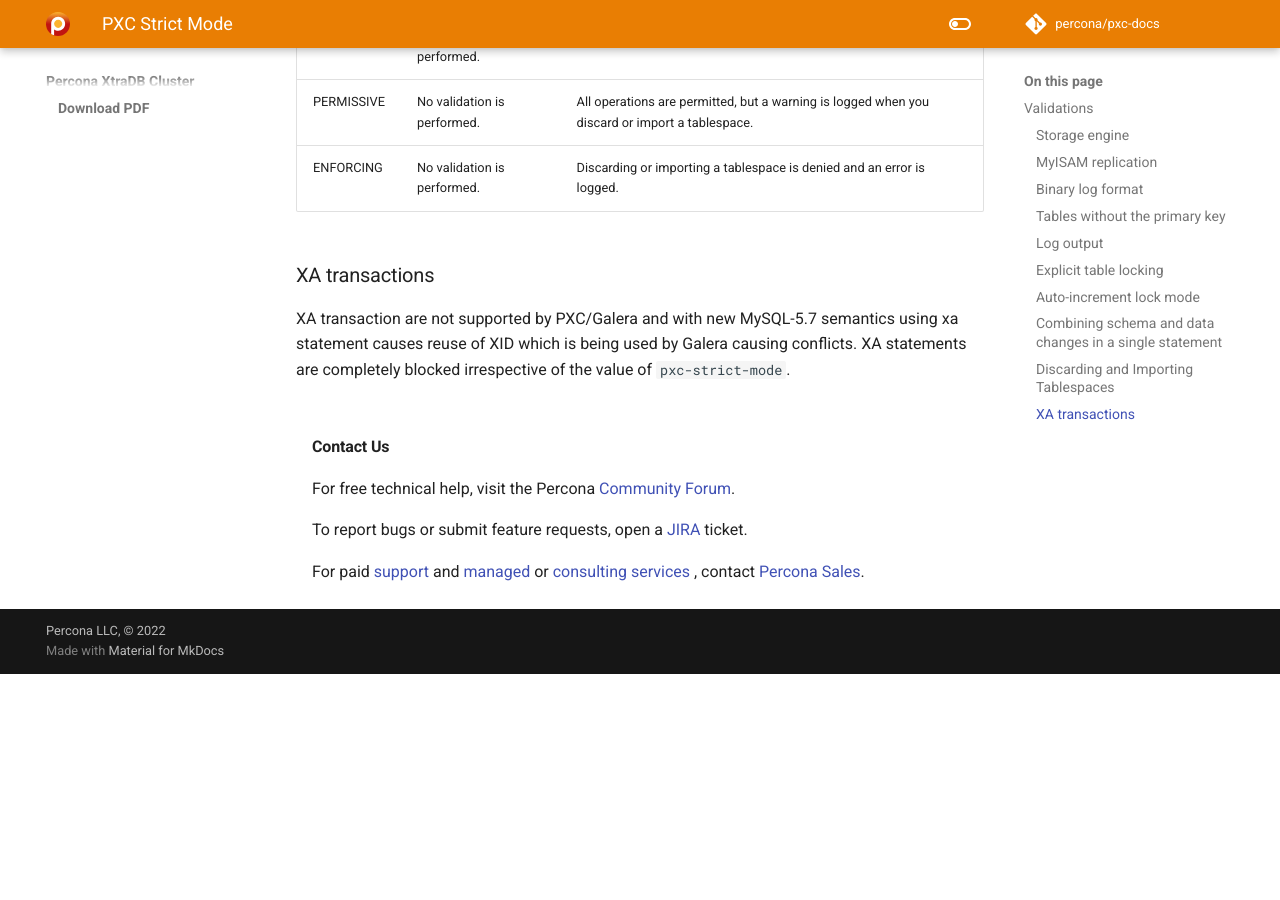
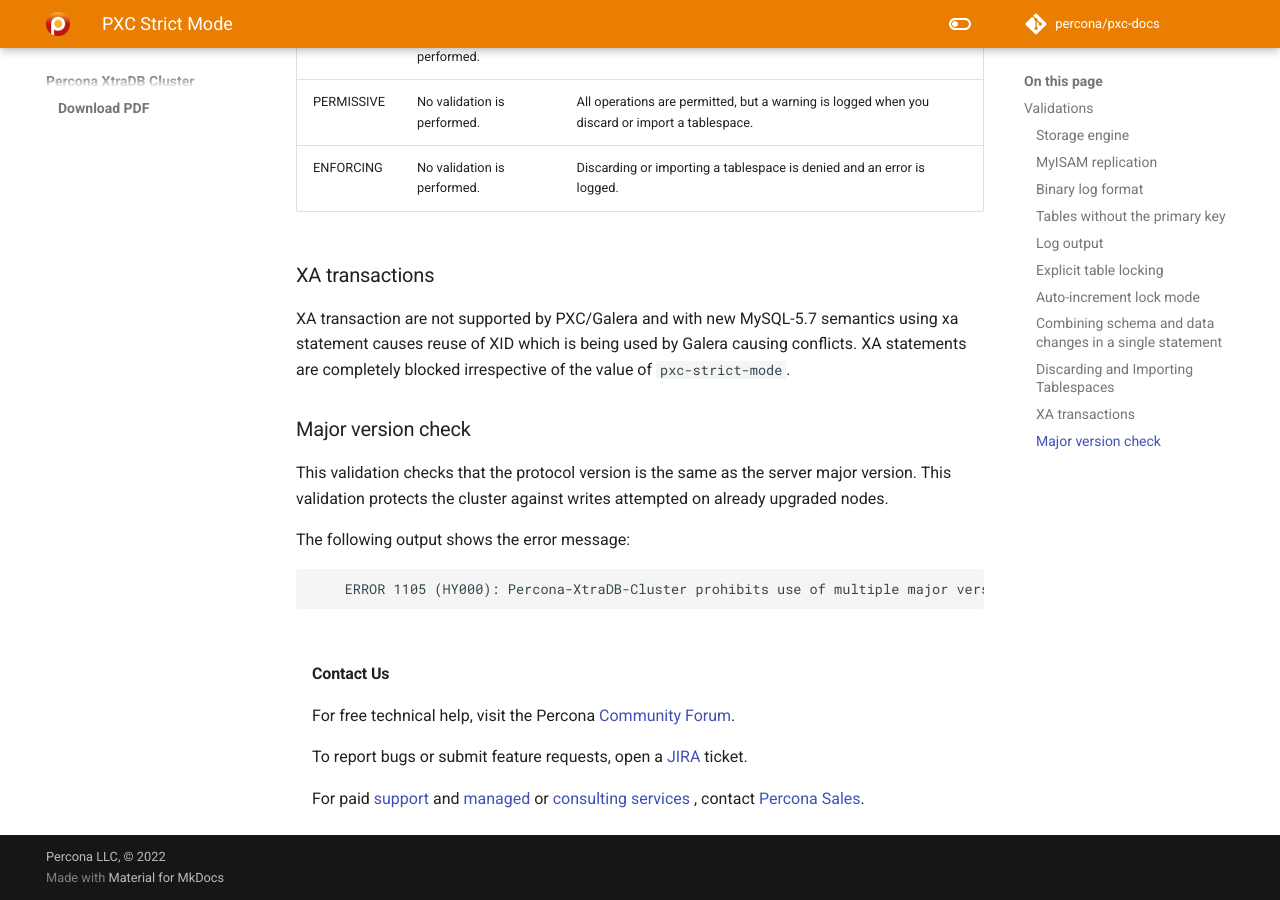
Before and after one commit to percona/pxc-docs, an MkDocs documentation site: the page built from docs/features/pxc-strict-mode.md, in a window 1280 px wide and 900 px high, scrolled down 7170 px. Built offline with MkDocs 1.6.1 and Material for MkDocs 9.7.7, drawn with Linux system fonts in a browser that asks for light colours; nearby versions of some CDN libraries; comment, search, counter and statistics services are not loaded; the version menu is left out; before the commit the page ends 7844 px from its top, so only the background shows below that; some of the changed text lies outside the part shown.

Commit message:
PXC-4006 PXC strict mode documentation is missing a major version validation (5.7)
M docs/features/pxc-strict-mode.md

````diff
--- a/docs/features/pxc-strict-mode.md
+++ b/docs/features/pxc-strict-mode.md
@@ -98,8 +98,7 @@
 DML, ALTER, TRUNCATE and ADMIN (ANALYZE, CHECK, etc….) operations on such
 tables are blocked in ENFORCING mode.
 
-ALTERing unsupported table from non-transactional storage engine to a
-transactional storage engine is allowed.
+Altering unsupported table from non-transactional storage engine to a transactional storage engine is allowed.
 
 As operation checks are applicable only to persistent tables, temporary tables
 are not replicated by Galera Cluster so *pxc-strict-mode* enforcement is not
@@ -254,3 +253,14 @@
 XA transaction are not supported by PXC/Galera and with new MySQL-5.7 semantics
 using xa statement causes reuse of XID which is being used by Galera causing
 conflicts.  XA statements are completely blocked irrespective of the value of `pxc-strict-mode`.
+
+### Major version check
+
+This validation checks that the protocol version is the same as the server major version. This validation protects the cluster against writes attempted on already upgraded nodes.
+
+The following output shows the error message:
+
+```text
+
+    ERROR 1105 (HY000): Percona-XtraDB-Cluster prohibits use of multiple major versions while accepting write workload with pxc_strict_mode = ENFORCING or MASTER
+```
````
